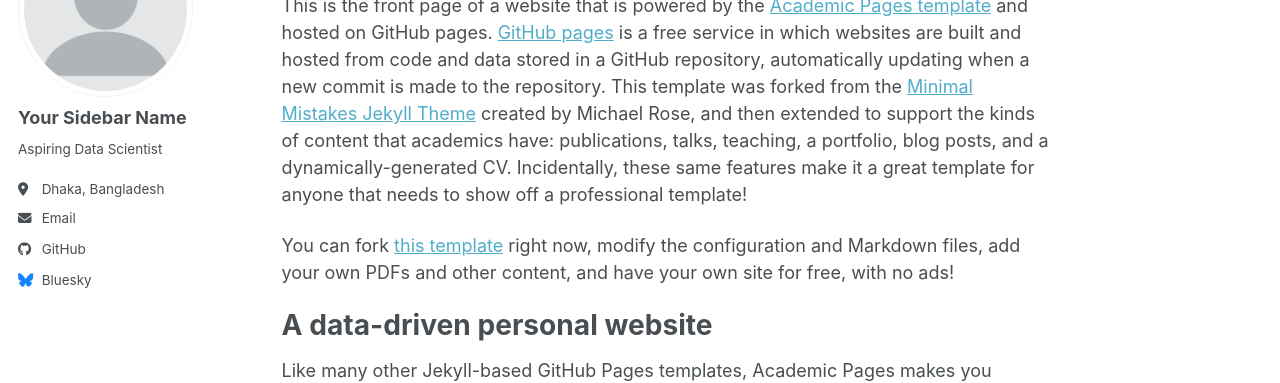
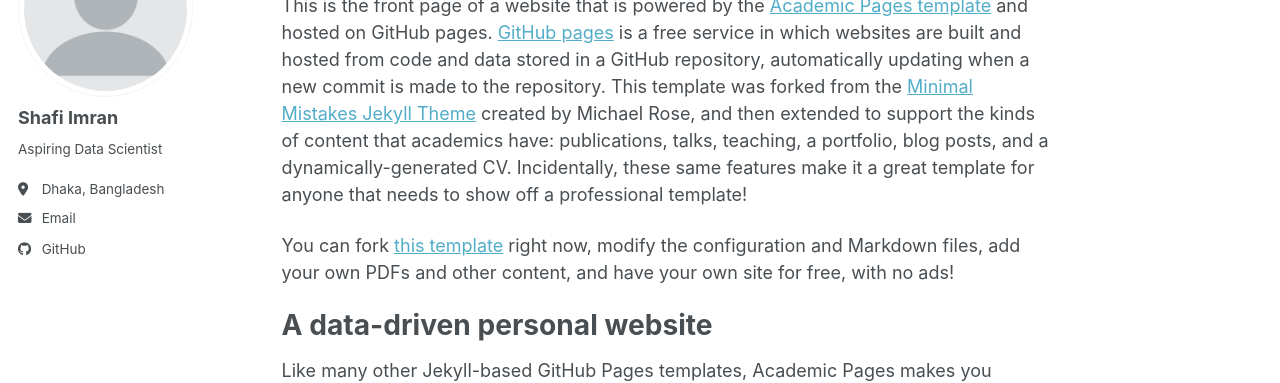
Before and after one commit to shafiimran/shafiimran.github.io, a Jekyll site: the page built from _pages/about.md, in a window 1280 px wide. Shown: the part 179-562 px from the top of the page. Built offline with Jekyll 4.4.1, drawn with Linux system fonts in a browser that asks for light colours; a script bundle is joined from its source files by our own code; library files that are not in the unit come from our copies.

Commit message:
Refactor author name and update Bluesky entry
Updated author name to use a variable and commented out Bluesky username.

```diff
--- a/_config.yml
+++ b/_config.yml
@@ -24,7 +24,7 @@
 author:
   # Biographic information
   avatar           : "profile.png"
-  name             : "Your Sidebar Name"
+  name             : *name
   pronouns         : # example: "she/her"
   bio              : "Aspiring Data Scientist"
   location         : "Dhaka, Bangladesh"
@@ -59,7 +59,7 @@
 
   # Social media
   artstation       : # Username
-  bluesky          : "bsky.app" # Replace this with you Bluesky username
+  # bluesky          : "bsky.app" # Replace this with you Bluesky username
   facebook         : # Username
   flickr           : # Username
   foursquare       : # Username
```
